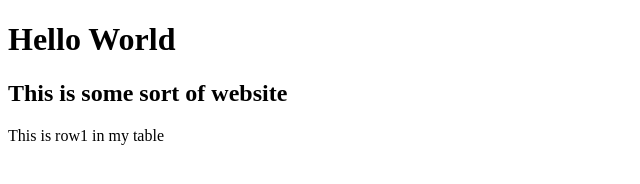
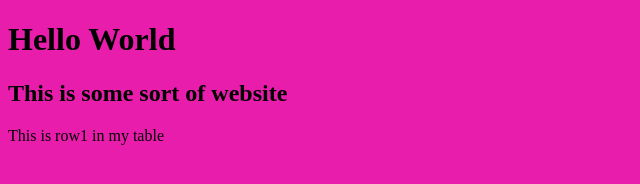
Before and after one commit to mcevoyd/SERC-Web-App, a plain HTML site: page index.html in a window 1280 px wide. Shown: the whole page, without its empty margins (0-640 px from the left). Drawn offline with Linux system fonts and the light colour scheme.

Commit message:
background color

```diff
--- a/index.html
+++ b/index.html
@@ -6,7 +6,7 @@
     <meta name="viewport" content="width=device-width, initial-scale=1.0">
     <title>Document</title>
 </head>
-<body>
+<body style="background-color:rgb(233, 29, 172);">
     <h1>Hello World</h1>
     <h2>
         This is some sort of website
```
